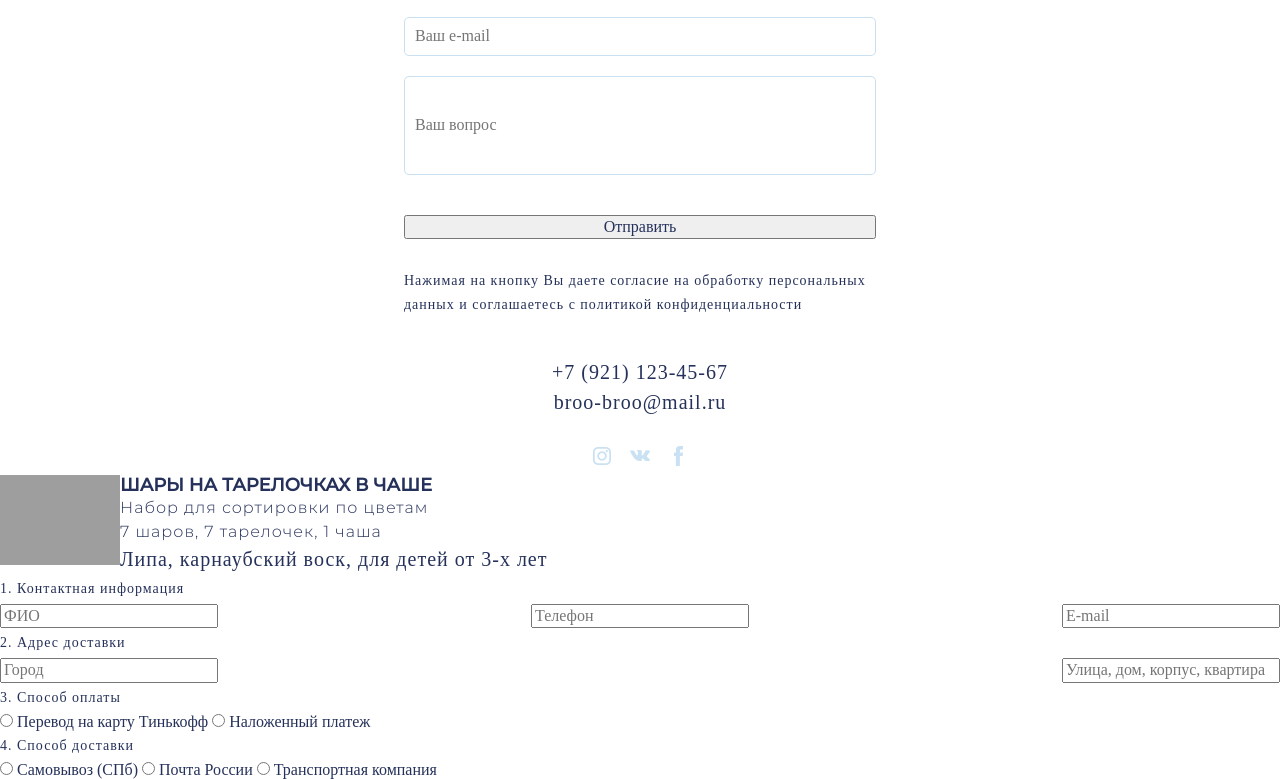
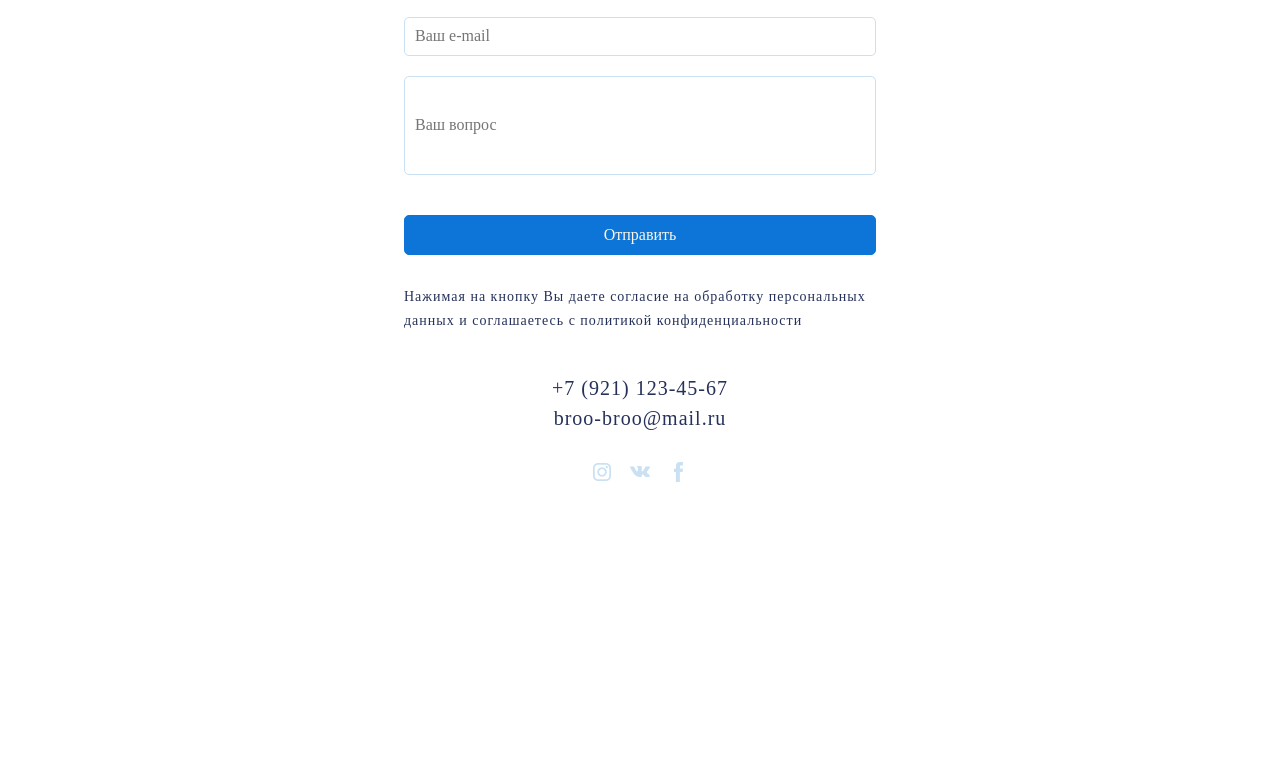
Before and after one commit to KosilovaDaria/BrooBroo, a website: page source/index.html in a window 1280 px wide. Shown: the part 4800-5579 px from the top of the page. After the commit the page ends 5291 px from the top, so only its background shows below. Drawn offline with Linux system fonts and the light colour scheme; grey boxes are pictures that could not be loaded; a web font is replaced by a local one.

Commit message:
Инициализация npm

```diff
--- a/source/index.html
+++ b/source/index.html
@@ -106,7 +106,7 @@
         <input class = "form__input" type="text" placeholder="Ваше имя">
         <input class = "form__input" type="text" placeholder="Ваш e-mail">
         <input class = "form__text-area" type="textarea" placeholder="Ваш вопрос">
-        <button type="submit">Отправить</button>
+        <button class="button" type="submit">Отправить</button>
         <p class="form__notice">Нажимая на кнопку Вы даете согласие на обработку персональных данных
         и соглашаетесь с политикой конфиденциальности</p>
       </form>
@@ -124,7 +124,7 @@
 
   <!-- Modals -->
   <!-- Basket -->
-  <div class="popup">
+  <!-- <div class="popup">
     <div class="order__item">
       <div class="order__item--img"><img src="/source/img/balls.jpg" alt="" width="120"></div>
       <div class="order__item--info">
@@ -133,11 +133,11 @@
         <p>Липа, карнаубский воск, для детей от 3-х лет</p>
       </div>
     </div>
-  </div>
+  </div> -->
 
   <!-- Order -->
 
-  <form action="POST">
+  <!-- <form action="POST">
     <p>1. Контактная информация</p>
     <div class="order__info--inputs">
       <input type="text" placeholder="ФИО">
@@ -162,7 +162,7 @@
     </div>
 
 
-  </form>
+  </form> -->
 
   <script src="/source/js/script.js"></script>
 </body>
```
Also changed, not shown: package.json (added, +15 -0 lines).
